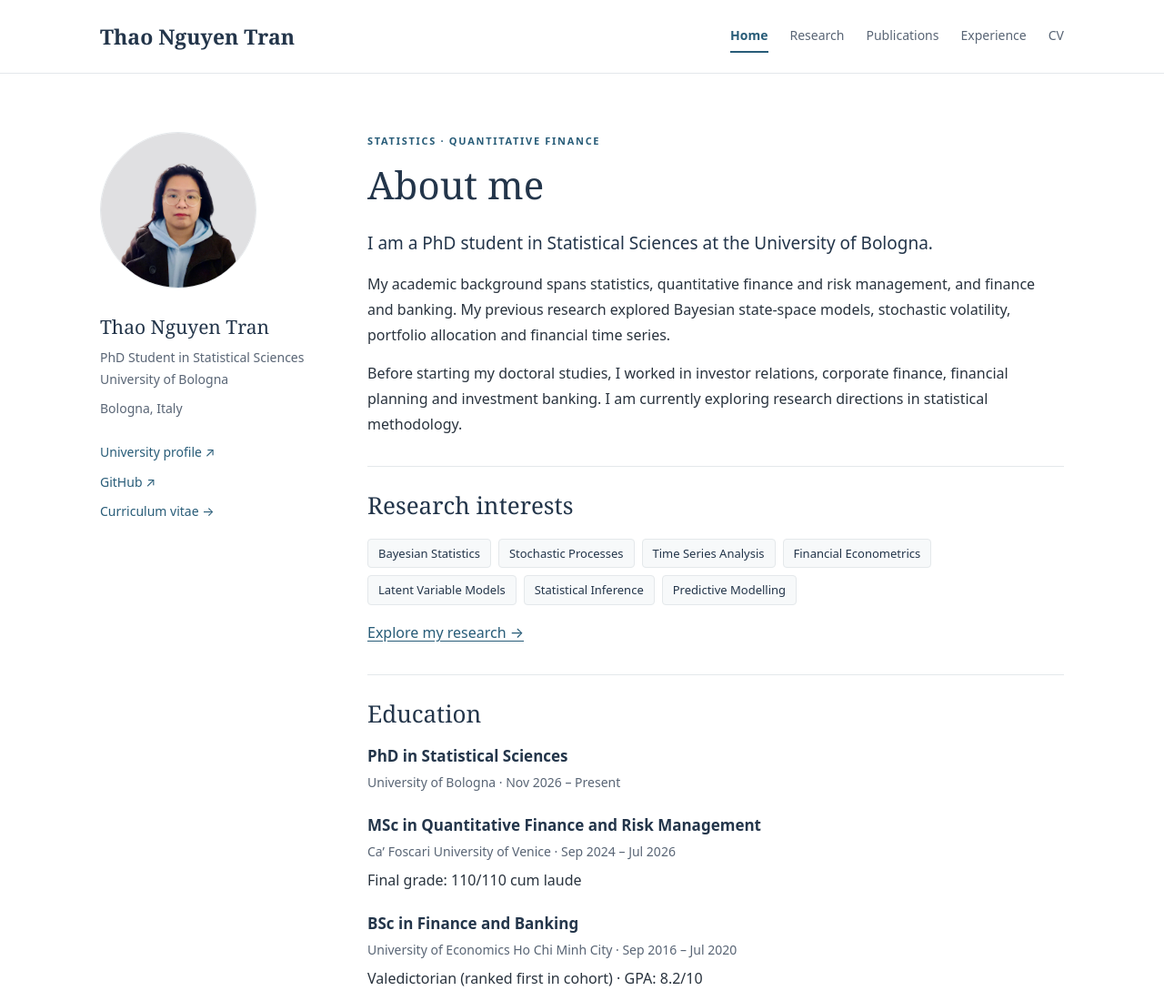
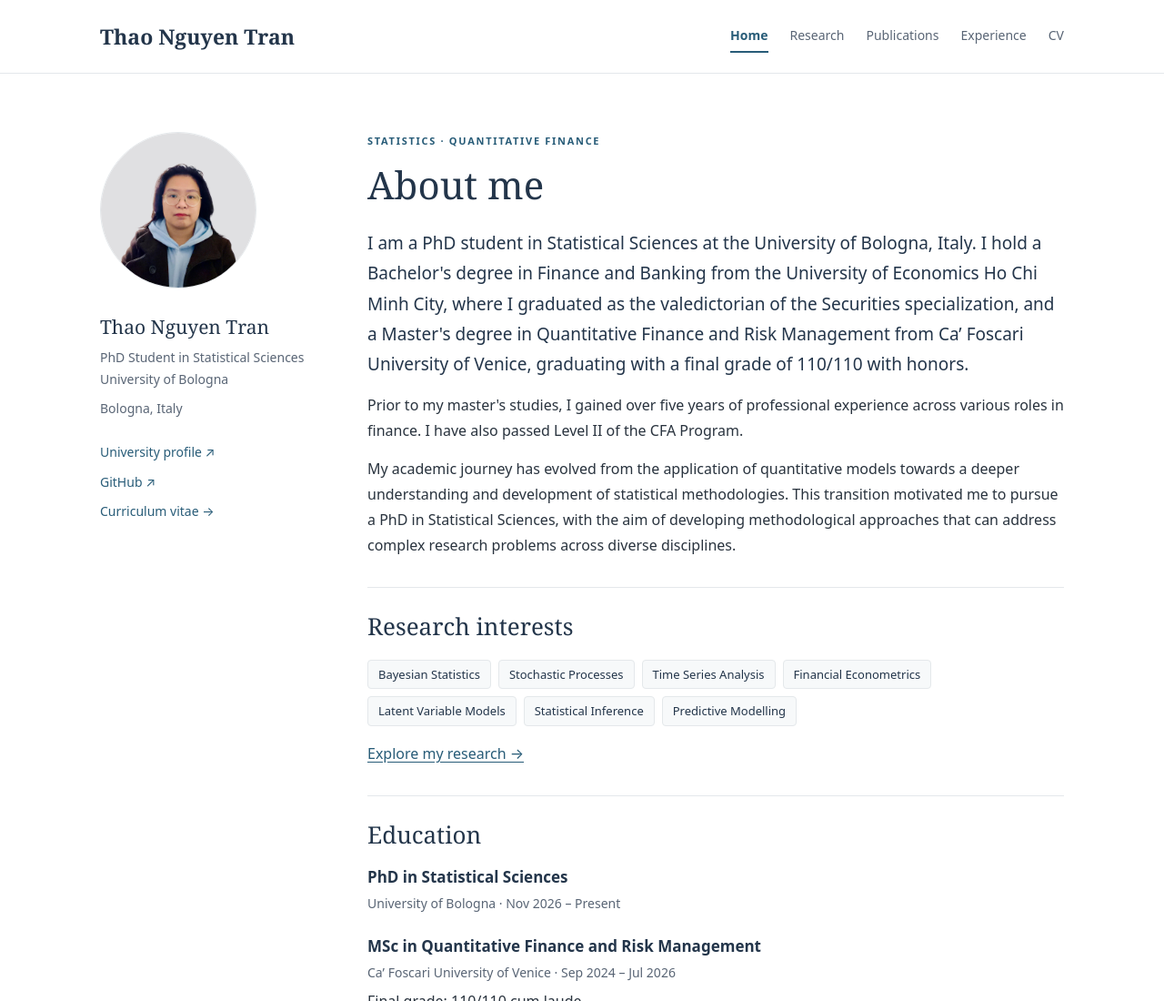
Before and after one commit to thaonguyen-tran/thaonguyen-tran.github.io, a plain HTML site: page index.html in a window 1280 px wide. Shown: the top 1100 px of the page at 91% size. Drawn offline with Linux system fonts and the light colour scheme.

Commit message:
Enhance About Me section with detailed background
Expanded personal and academic background details, including degrees and professional experience.

```diff
--- a/index.html
+++ b/index.html
@@ -97,25 +97,23 @@
             <h1>About me</h1>
 
             <p class="lead">
-                I am a PhD student in Statistical Sciences
-                at the University of Bologna.
+                I am a PhD student in Statistical Sciences at the University of Bologna, Italy.
+                I hold a Bachelor's degree in Finance and Banking from the University of Economics Ho Chi Minh City,
+                where I graduated as the valedictorian of the Securities specialization,
+                and a Master's degree in Quantitative Finance and Risk Management from Ca’ Foscari University of Venice,
+                graduating with a final grade of 110/110 with honors.
             </p>
 
             <p>
-                My academic background spans statistics,
-                quantitative finance and risk management,
-                and finance and banking. My previous research
-                explored Bayesian state-space models,
-                stochastic volatility, portfolio allocation
-                and financial time series.
+                Prior to my master's studies, I gained over five years of professional experience
+                across various roles in finance. I have also passed Level II of the CFA Program.
             </p>
 
             <p>
-                Before starting my doctoral studies, I worked
-                in investor relations, corporate finance,
-                financial planning and investment banking.
-                I am currently exploring research directions
-                in statistical methodology.
+                My academic journey has evolved from the application of quantitative models towards
+                a deeper understanding and development of statistical methodologies. This transition
+                motivated me to pursue a PhD in Statistical Sciences, with the aim of developing
+                methodological approaches that can address complex research problems across diverse disciplines.
             </p>
 
 
```
